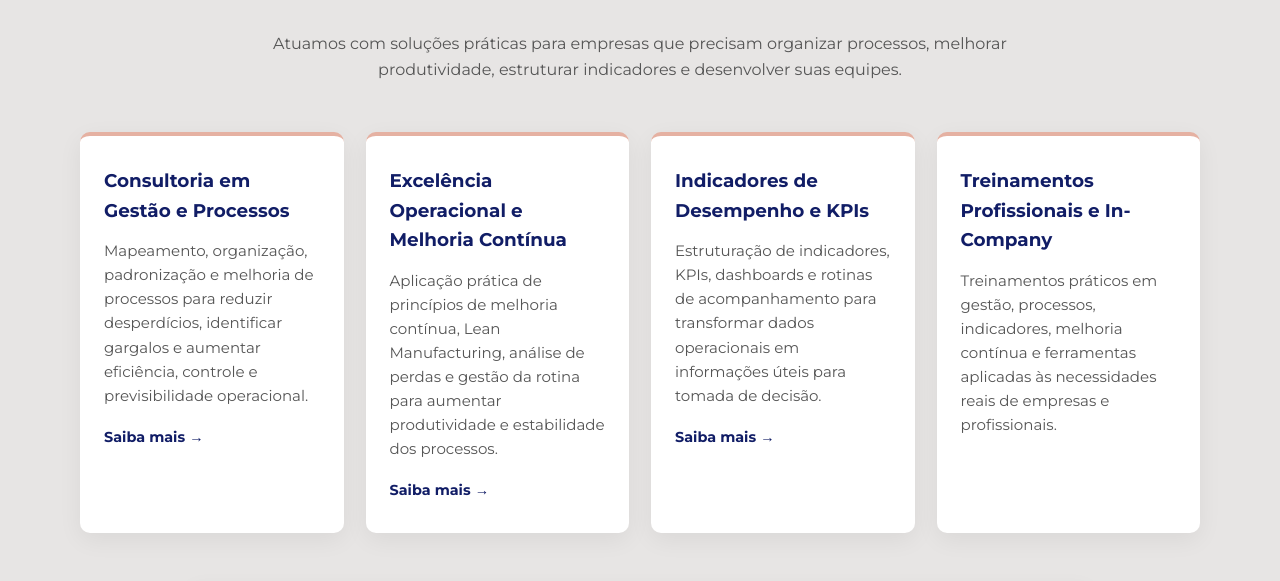
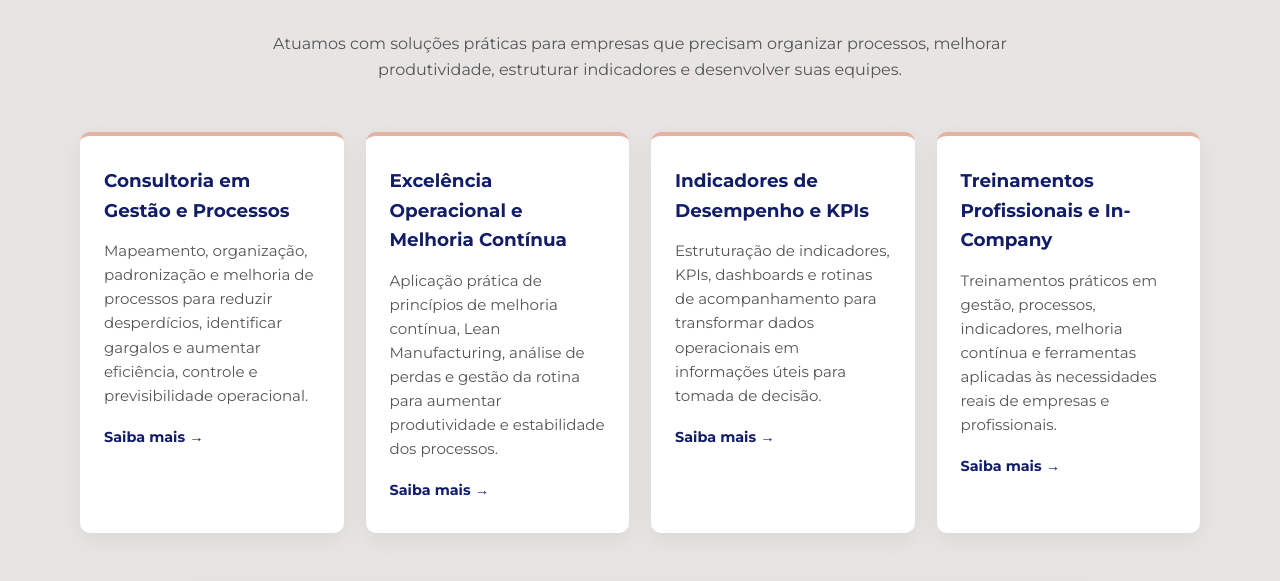
Before and after one commit to praxisgp/praxisgp.github.io, a plain HTML site: page index.html in a window 1280 px wide. Shown: the part 1824-2405 px from the top of the page. Drawn offline with Linux system fonts and the light colour scheme.

Commit message:
Conecta card de Treinamentos à página comercial
Replaced card div with a link containing a span for call to action.

```diff
--- a/index.html
+++ b/index.html
@@ -980,7 +980,10 @@
 </a>
 
 
-          <div class="card">
+                    <a
+            href="/treinamentos-corporativos/"
+            class="card card-link"
+          >
 
             <h3>
               Treinamentos Profissionais e In-Company
@@ -992,8 +995,11 @@
               reais de empresas e profissionais.
             </p>
 
-          </div>
+            <span class="card-cta">
+              Saiba mais →
+            </span>
 
+          </a>
 
         </div>
 
```
